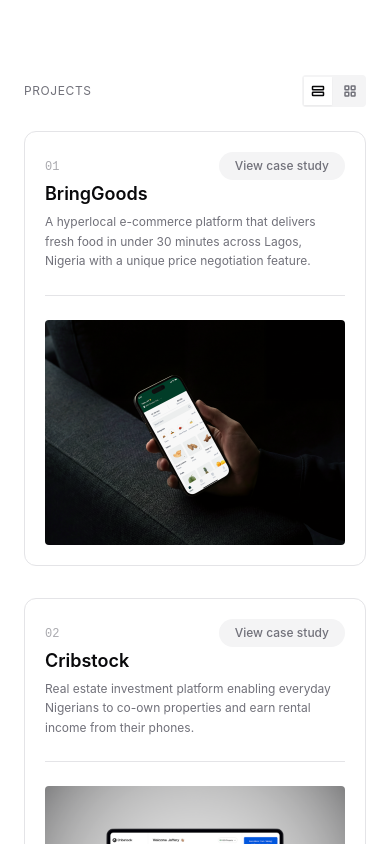
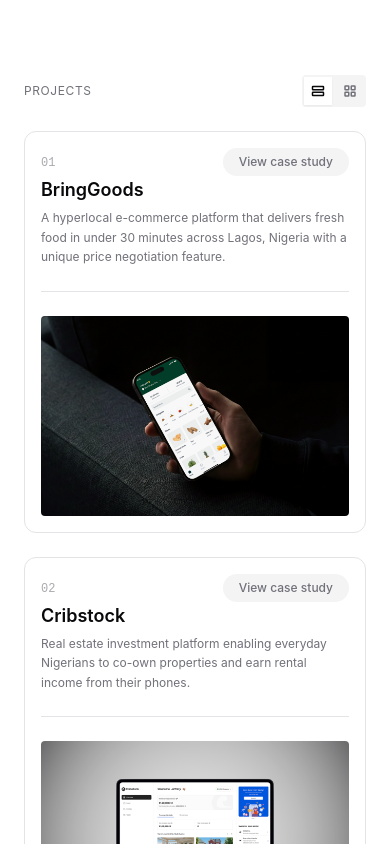
Before and after one commit to Kingovie/portfolio-tailwind, a Next.js app: page / in a window 390 px wide. Shown: the part 720-1564 px from the top of the page. Built offline with nearby package versions, Linux system fonts and the light colour scheme.

Commit message:
fix mobile project layout

```diff
--- a/app/page.tsx
+++ b/app/page.tsx
@@ -214,7 +214,8 @@
           </a>
           <a
             href="https://drive.google.com/file/d/1r074gF9VtAJ1HgBFYJSX1mcQoQWoufmD/view"
-            className="group h-10 bg-muted-foreground/15 text-foreground/80 px-6 rounded-full relative overflow-hidden cursor-pointer active:scale-[0.97] transition-all"
+            target="_blank" rel="noopener noreferrer"
+          className="group h-10 bg-muted-foreground/15 text-foreground/80 px-6 rounded-full relative overflow-hidden cursor-pointer active:scale-[0.97] transition-all"
           >
             <div className="h-[80px] flex flex-col items-center transition-transform duration-100 ease-out group-hover:-translate-y-1/2">
               <div className="flex items-center justify-center h-10 shrink-0 text-sm font-medium">
@@ -276,13 +277,13 @@
         </div>
 
         {viewMode === 'list' ? (
-          <div className="flex flex-col gap-8">
+          <div className="flex flex-col gap-6 sm:gap-8">
             {portfolioData.projects.map((project, index) => {
               const card = (
                 <motion.div
                   whileHover={{ y: -6, scale: 1.02 }}
                   transition={{ type: "spring", stiffness: 400, damping: 25 }}
-                  className="relative bg-card border border-border rounded-xl p-5 transition-colors duration-200 hover:bg-secondary/50 hover:border-muted-foreground/20 group"
+                  className="relative bg-card border border-border rounded-xl p-4 sm:p-5 transition-colors duration-200 hover:bg-secondary/50 hover:border-muted-foreground/20 group"
                 >
                   <div className="flex items-start justify-between gap-4">
                     <div>
@@ -313,7 +314,7 @@
 
                   <hr className="border-border my-6" />
 
-                  <div className={`relative w-full aspect-[4/3] max-h-[300px] rounded-lg overflow-hidden ${project.image ? '' : placeholderColors[index % placeholderColors.length]}`}>
+                  <div className={`relative w-full aspect-[3/2] sm:aspect-[4/3] max-h-[200px] sm:max-h-[300px] rounded-lg overflow-hidden ${project.image ? '' : placeholderColors[index % placeholderColors.length]}`}>
                     {project.image && (
                       <Image src={project.image} alt={project.name} fill className="object-cover" />
                     )}
@@ -342,7 +343,7 @@
             })}
           </div>
         ) : (
-          <div className="grid grid-cols-2 gap-6">
+          <div className="grid grid-cols-1 sm:grid-cols-2 gap-6">
             {portfolioData.projects.map((project, index) => (
               <Link
                 key={index}
```
